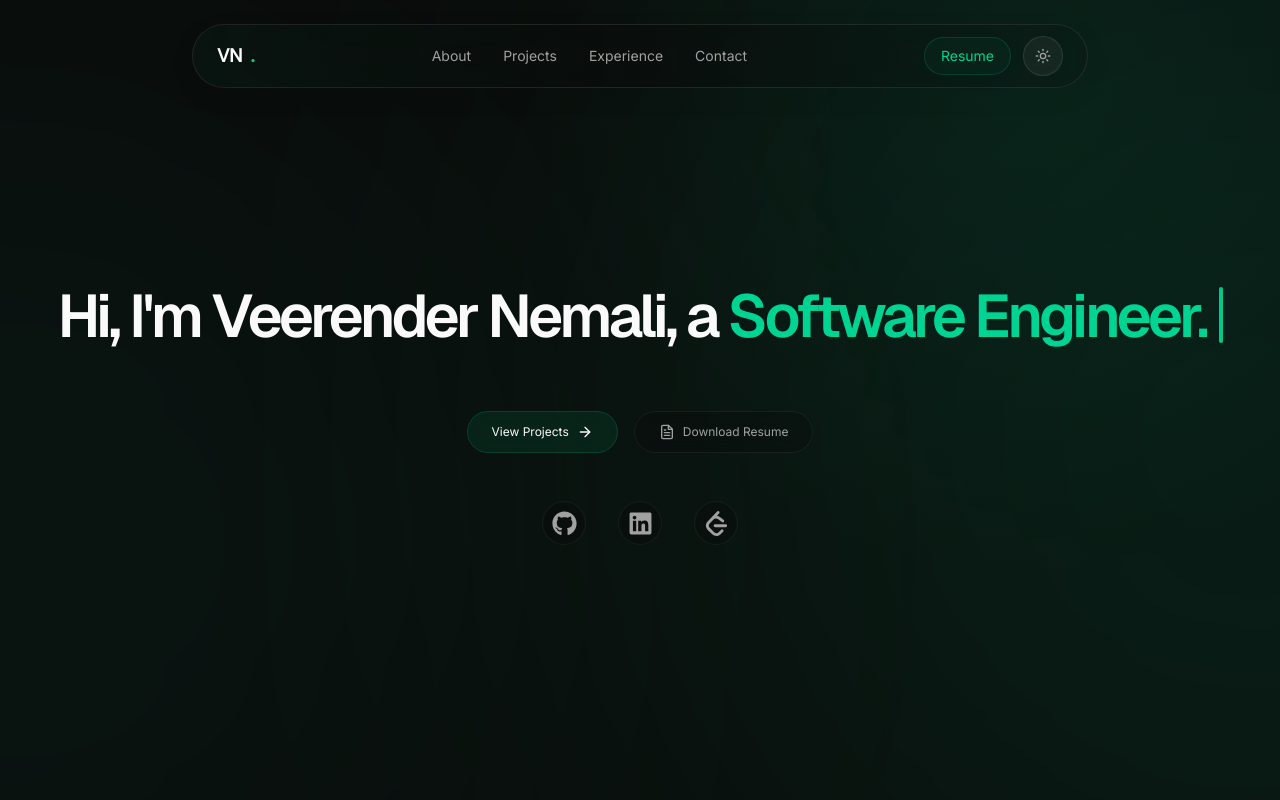
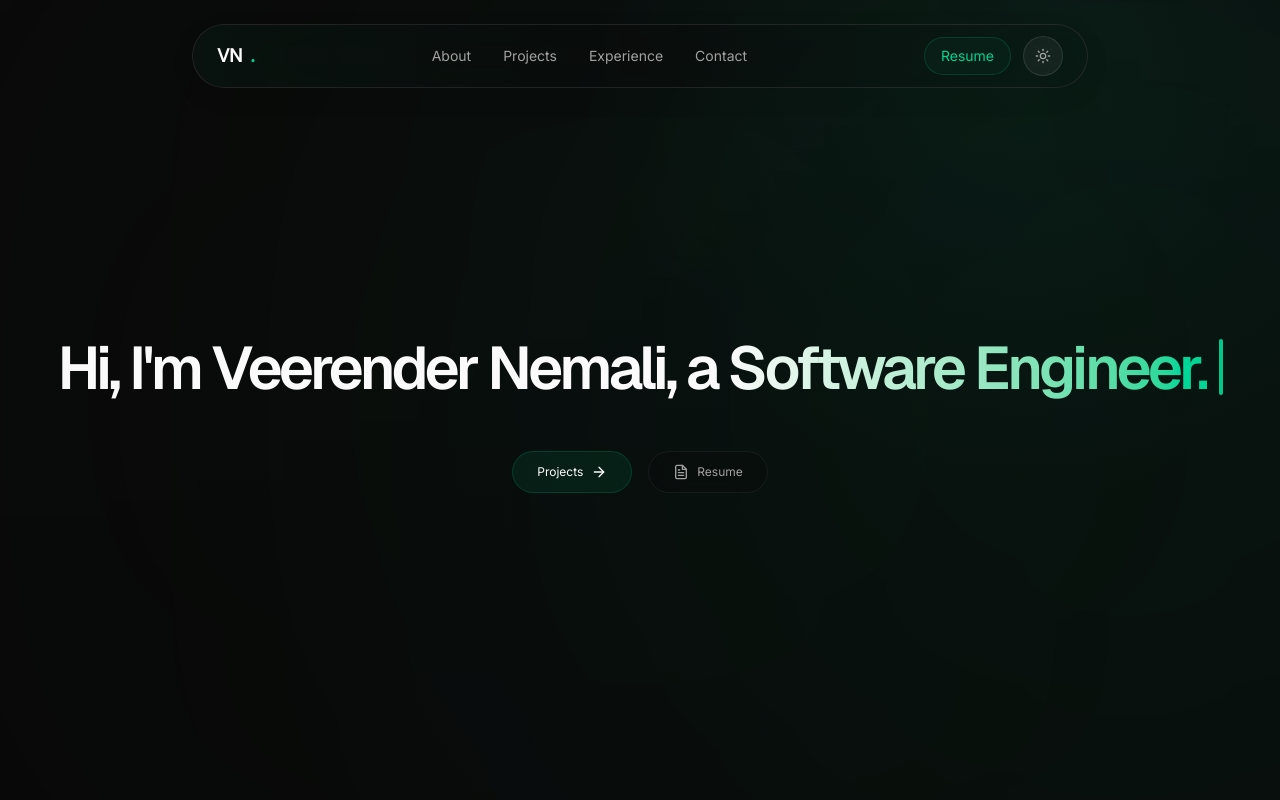
Before and after one commit to veerender-nemali/portfolio, a Next.js app: page / in a window 1280 px wide. Shown: the top 800 px of the page. Built offline with nearby package versions, Linux system fonts and the light colour scheme.

Commit message:
removed links in hero section + updated gradient

```diff
--- a/app/page.js
+++ b/app/page.js
@@ -12,15 +12,21 @@ export default function Home() {
   return (
     <div className="relative overflow-x-hidden">
       {/* Ambient Background */}
-      <div className="pointer-events-none fixed inset-0 -z-10">
-        {/* Main Glow */}
-        <div className="absolute top-[-20%] right-[-45%] h-[500px] w-[500px] rounded-full bg-emerald-500/12 blur-[120px] sm:h-[700px] sm:w-[700px] sm:blur-[180px] lg:h-[1200px] lg:w-[1200px] lg:blur-[260px]" />
+      <div className="pointer-events-none fixed inset-0 -z-10 overflow-hidden">
+        {/* Top Right Main Glow */}
+        <div className="absolute top-[-25%] right-[-35%] h-[500px] w-[500px] rounded-full bg-emerald-500/8 blur-[140px] sm:h-[800px] sm:w-[800px] sm:blur-[220px] lg:h-[1200px] lg:w-[1200px] lg:blur-[300px]" />
 
-        {/* Secondary Glow */}
-        <div className="absolute bottom-[-30%] left-[-40%] h-[400px] w-[400px] rounded-full bg-emerald-400/6 blur-[100px] sm:h-[600px] sm:w-[600px] sm:blur-[160px] lg:h-[1000px] lg:w-[1000px] lg:blur-[220px]" />
+        {/* Bottom Left Secondary Glow */}
+        {/* <div className="absolute bottom-[-30%] left-[-35%] h-[400px] w-[400px] rounded-full bg-emerald-400/5 blur-[120px] sm:h-[700px] sm:w-[700px] sm:blur-[180px] lg:h-[1000px] lg:w-[1000px] lg:blur-[260px]" /> */}
 
-        {/* Subtle radial overlay */}
-        <div className="absolute inset-0 bg-[radial-gradient(circle_at_80%_10%,rgba(16,185,129,0.08),transparent_40%)]" />
+        {/* Center Ambient Glow */}
+        <div className="absolute top-1/2 left-1/2 h-[500px] w-[500px] -translate-x-1/2 -translate-y-1/2 rounded-full bg-emerald-500/[0.03] blur-[200px]" />
+
+        {/* Radial Overlay */}
+        <div className="absolute inset-0 bg-[radial-gradient(circle_at_80%_10%,rgba(16,185,129,0.06),transparent_35%)]" />
+
+        {/* Subtle Grid Fade */}
+        <div className="absolute inset-0 bg-[linear-gradient(to_bottom,transparent,rgba(0,0,0,0.15))]" />
       </div>
 
       <ScrollProgress />
--- a/components/hero.jsx
+++ b/components/hero.jsx
@@ -43,13 +43,13 @@ export default function Hero() {
             and user experience.
           </p> */}
 
-        <div className="mt-7 flex flex-wrap gap-4">
+        <div className="mt-4 flex flex-wrap gap-4">
           {/* Primary CTA */}
           <a
             href="#projects"
             className="group md:text-md text-foreground inline-flex items-center gap-2 rounded-full border border-emerald-500/20 bg-emerald-500/10 px-3 py-1.5 text-xs backdrop-blur-sm transition-all duration-300 hover:border-emerald-500/30 hover:bg-emerald-500/15 hover:shadow-[0_0_30px_rgba(16,185,129,0.12)] md:px-6 md:py-3"
           >
-            View Projects
+            Projects
             <FiArrowRight className="h-4 w-4 transition-transform duration-300 group-hover:translate-x-1" />
           </a>
 
@@ -60,12 +60,12 @@ export default function Hero() {
             className="group md:text-md text-muted-foreground border-border/60 bg-background/30 hover:text-foreground hover:border-border hover:bg-background/50 inline-flex items-center gap-2 rounded-full border px-3 py-1.5 text-xs backdrop-blur-sm transition-all duration-300 md:px-6 md:py-3"
           >
             <FiFileText className="h-4 w-4 transition-transform duration-300 group-hover:scale-110" />
-            Download Resume
+            Resume
           </a>
         </div>
 
         {/* Links */}
-        <div className="mt-12 flex items-center gap-8">
+        {/* <div className="mt-12 flex items-center gap-8">
           {heroSectionLinks.map((skills) => {
             const Icon = skills.icon;
 
@@ -81,7 +81,7 @@ export default function Hero() {
               </a>
             );
           })}
-        </div>
+        </div> */}
       </div>
     </section>
   );
--- a/components/ui/typing-name.jsx
+++ b/components/ui/typing-name.jsx
@@ -2,7 +2,7 @@
 
 import { motion } from "framer-motion";
 
-export default function HeroTyping() {
+export default function TypingName() {
   return (
     <div className="my-8 flex justify-center px-4">
       <div className="flex items-end">
@@ -18,7 +18,9 @@ export default function HeroTyping() {
         >
           <h1 className="text-right text-[18px] leading-[0.9] font-semibold tracking-[-0.06em] whitespace-nowrap sm:text-xl md:text-3xl lg:text-5xl xl:text-6xl">
             Hi, I'm Veerender Nemali, a{" "}
-            <span className="text-emerald-400">Software Engineer.</span>
+            <span className="from-foreground bg-gradient-to-r to-emerald-400 bg-clip-text text-transparent">
+              Software Engineer.
+            </span>
           </h1>
         </motion.div>
 
```
